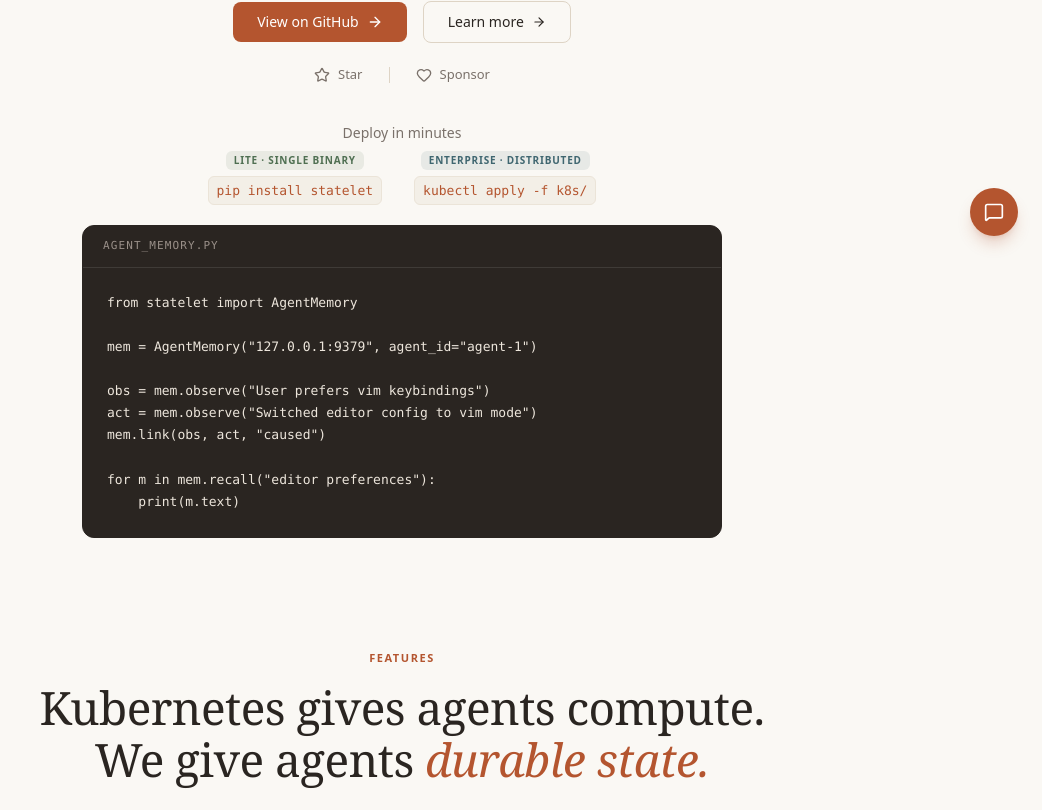
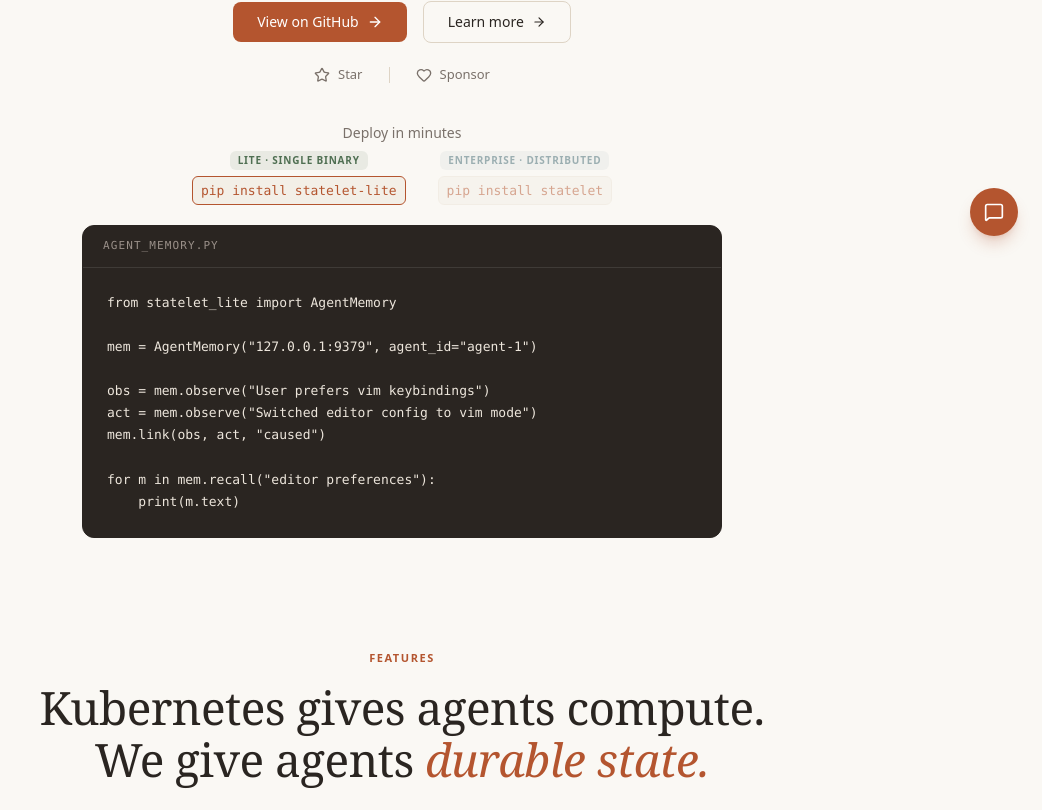
Before and after one commit to stateletlab/stateletWeb, a React (Vite) app: page / in a window 1280 px wide. Shown: the part 540-1350 px from the top of the page, without its empty margins (238-1280 px from the left). Built offline with nearby package versions, Linux system fonts and the light colour scheme.

Commit message:
hero: make edition badges interactive tabs, pip-based installs for both editions
Lite installs via pip install statelet-lite, Enterprise via pip install
statelet (replacing the kubectl command). Clicking a badge switches the
agent_memory.py example to the matching package import.

```diff
--- a/src/components/GetStarted.tsx
+++ b/src/components/GetStarted.tsx
@@ -7,7 +7,7 @@ const deployOptions = [
     title: 'pip',
     edition: 'Lite',
     description: 'Single binary — dev, testing & edge',
-    code: `pip install statelet
+    code: `pip install statelet-lite
 statelet-cluster start
 statelet-cluster status`,
   },
--- a/src/components/Hero.tsx
+++ b/src/components/Hero.tsx
@@ -1,7 +1,45 @@
+import { useState } from 'react'
 import { motion } from 'framer-motion'
 import { ArrowRight, Star, Heart } from 'lucide-react'
 
+const editions = {
+  lite: {
+    badge: 'Lite · Single Binary',
+    badgeClass: 'text-accent bg-accent/10',
+    install: 'pip install statelet-lite',
+    code: `from statelet_lite import AgentMemory
+
+mem = AgentMemory("127.0.0.1:9379", agent_id="agent-1")
+
+obs = mem.observe("User prefers vim keybindings")
+act = mem.observe("Switched editor config to vim mode")
+mem.link(obs, act, "caused")
+
+for m in mem.recall("editor preferences"):
+    print(m.text)`,
+  },
+  enterprise: {
+    badge: 'Enterprise · Distributed',
+    badgeClass: 'text-purple bg-purple/10',
+    install: 'pip install statelet',
+    code: `from statelet import AgentMemory
+
+mem = AgentMemory("statelet-gateway:9379", agent_id="agent-1")
+
+obs = mem.observe("User prefers vim keybindings")
+act = mem.observe("Switched editor config to vim mode")
+mem.link(obs, act, "caused")
+
+for m in mem.recall("editor preferences"):
+    print(m.text)`,
+  },
+} as const
+
+type EditionKey = keyof typeof editions
+
 export default function Hero() {
+  const [edition, setEdition] = useState<EditionKey>('lite')
+
   return (
     <section aria-label="Statelet - Agent Runtime Data Layer" className="relative pt-28 md:pt-32 pb-10 md:pb-12 bg-surface">
       <div className="relative max-w-[980px] mx-auto px-6 text-center">
@@ -87,22 +125,26 @@ export default function Hero() {
           <div className="mb-5 text-center">
             <p className="text-sm text-text-muted mb-2">Deploy in minutes</p>
             <div className="flex flex-col sm:flex-row items-center justify-center gap-4 sm:gap-8">
-              <div className="flex flex-col items-center gap-1.5">
-                <span className="text-[10px] font-semibold uppercase tracking-[0.08em] text-accent bg-accent/10 px-2 py-0.5 rounded-md">
-                  Lite · Single Binary
-                </span>
-                <code className="whitespace-nowrap px-2 py-1 rounded-md bg-surface-light border border-border-light text-primary font-mono text-[13px] font-medium">
-                  pip install statelet
-                </code>
-              </div>
-              <div className="flex flex-col items-center gap-1.5">
-                <span className="text-[10px] font-semibold uppercase tracking-[0.08em] text-purple bg-purple/10 px-2 py-0.5 rounded-md">
-                  Enterprise · Distributed
-                </span>
-                <code className="whitespace-nowrap px-2 py-1 rounded-md bg-surface-light border border-border-light text-primary font-mono text-[13px] font-medium">
-                  kubectl apply -f k8s/
-                </code>
-              </div>
+              {(Object.keys(editions) as EditionKey[]).map(key => (
+                <button
+                  key={key}
+                  type="button"
+                  onClick={() => setEdition(key)}
+                  aria-pressed={edition === key}
+                  className={`flex flex-col items-center gap-1.5 rounded-lg p-1.5 -m-1.5 transition-opacity ${
+                    edition === key ? 'opacity-100' : 'opacity-50 hover:opacity-80'
+                  }`}
+                >
+                  <span className={`text-[10px] font-semibold uppercase tracking-[0.08em] px-2 py-0.5 rounded-md ${editions[key].badgeClass}`}>
+                    {editions[key].badge}
+                  </span>
+                  <code className={`whitespace-nowrap px-2 py-1 rounded-md bg-surface-light border text-primary font-mono text-[13px] font-medium ${
+                    edition === key ? 'border-primary' : 'border-border-light'
+                  }`}>
+                    {editions[key].install}
+                  </code>
+                </button>
+              ))}
             </div>
           </div>
 
@@ -111,16 +153,7 @@ export default function Hero() {
               <span className="font-mono text-[11px] uppercase tracking-[0.1em] text-[#9a9089]">agent_memory.py</span>
             </div>
             <pre className="p-6 text-left text-[13px] font-mono leading-[1.7] overflow-x-auto text-[#ede6dc]">
-	              <code>{`from statelet import AgentMemory
-
-mem = AgentMemory("127.0.0.1:9379", agent_id="agent-1")
-
-obs = mem.observe("User prefers vim keybindings")
-act = mem.observe("Switched editor config to vim mode")
-mem.link(obs, act, "caused")
-
-for m in mem.recall("editor preferences"):
-    print(m.text)`}</code>
+              <code>{editions[edition].code}</code>
             </pre>
           </div>
         </motion.div>
```
